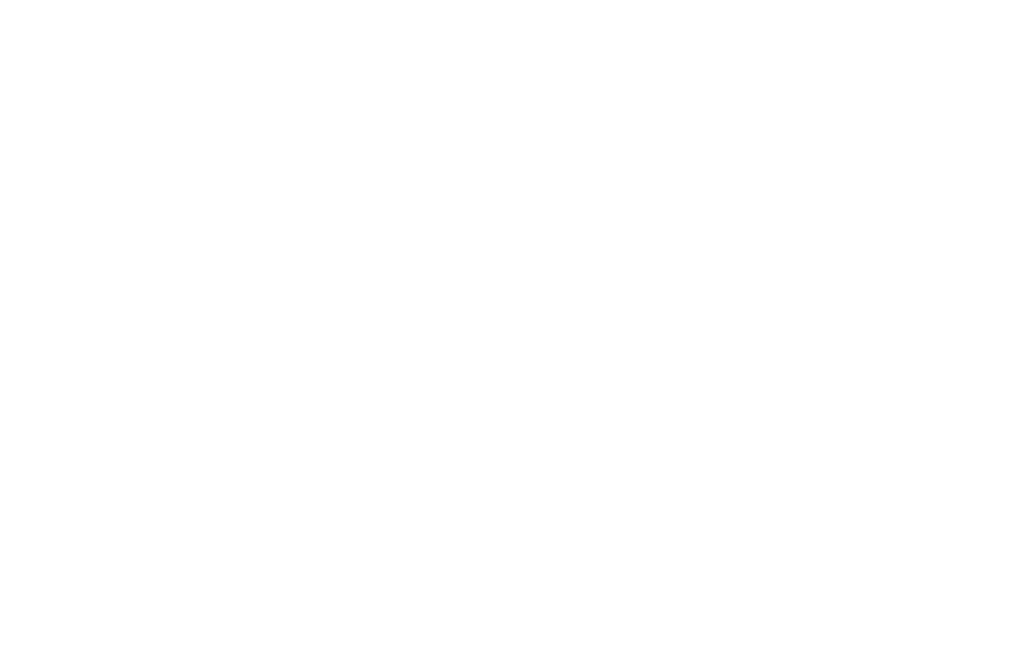
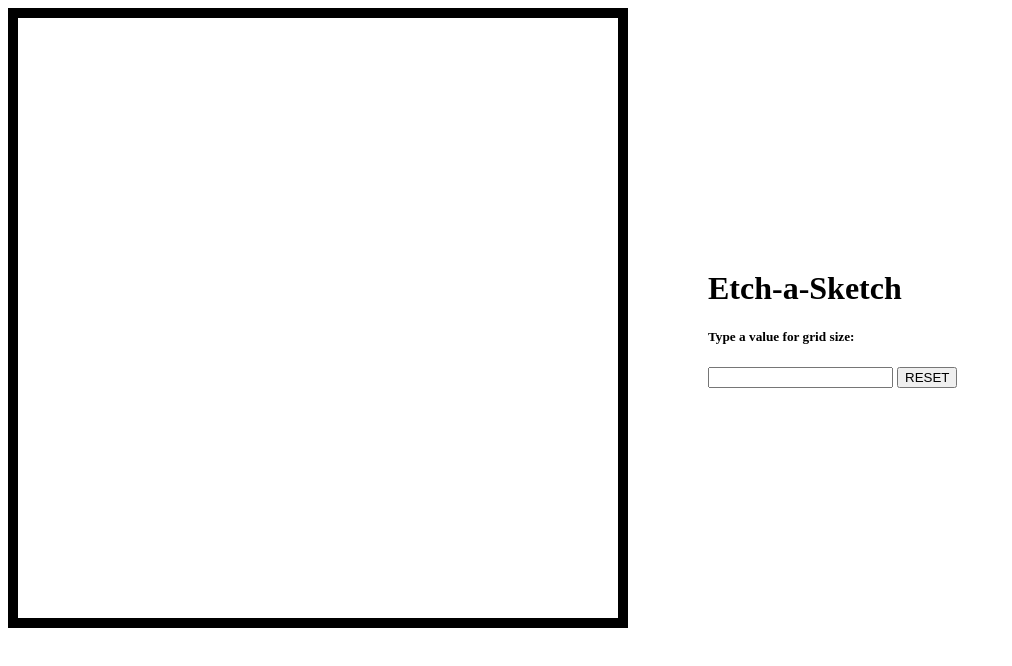
Before and after one commit to Julianv3534/Etch-a-Sketch, a plain HTML site: page index.html in a window 1280 px wide. Shown: the whole page, without its empty margins (0-1012 px from the left). Drawn offline with Linux system fonts and the light colour scheme.

Commit message:
implementacion de titulo y cambio en el css

```diff
--- a/index.html
+++ b/index.html
@@ -7,8 +7,16 @@
     <link rel="stylesheet" href="style.css">
 </head>
 <body>
+    <div id="etchContainer">
 
+    </div>
 
+    <div id="title">
+        <h1>Etch-a-Sketch</h1>
+        <h5>Type a value for grid size:</h5>
+        <input type="number">
+        <button>RESET</button>
+    </div>
 
 
     <script src="app.js"></script>
--- a/style.css
+++ b/style.css
@@ -0,0 +1,15 @@
+body{
+    display: flex;
+    flex-direction: row;
+    align-items: center;
+}
+
+#etchContainer{
+    border: solid #000 10px;
+    width: 600px;
+    height: 600px;
+}
+
+#title{
+    margin-left: 80px;
+}
```
